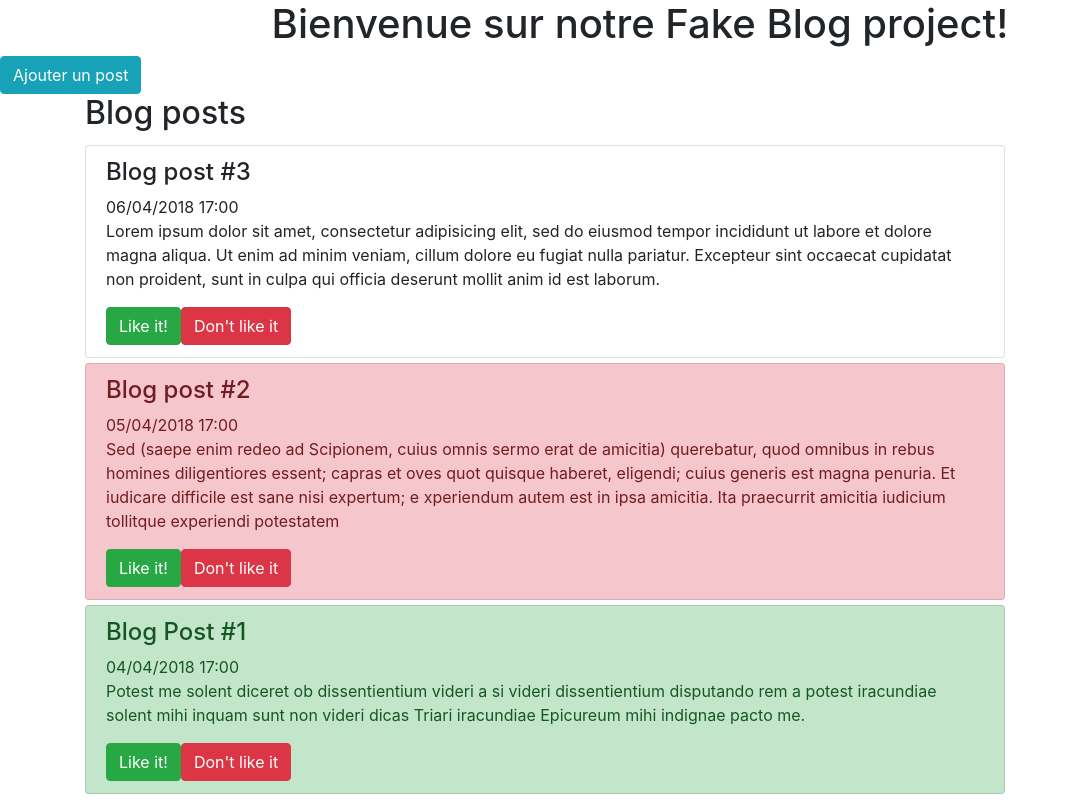
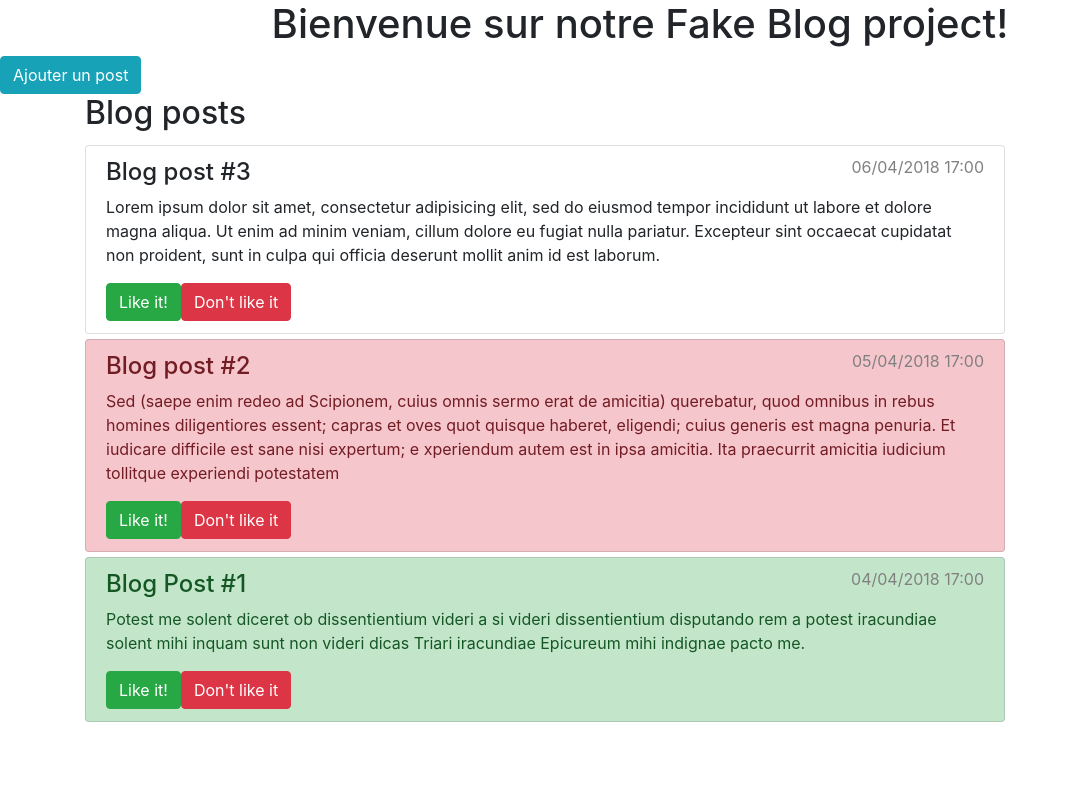
Before and after one commit to gbesset/lab-oc-project-blog, an Angular app: page / in a window 1280 px wide. Shown: the whole page, without its empty margins (0-1068 px from the left). Built offline with nearby package versions, Linux system fonts and the light colour scheme.

Commit message:
mise en page date

```diff
--- a/src/app/post-list-item/post-list-item.component.css
+++ b/src/app/post-list-item/post-list-item.component.css
@@ -1,3 +1,9 @@
 .blog{
 	margin-top:5px;
 }
+
+.blogDate{
+	margin-top:-40px;
+	float:right;
+	color:grey;
+}
--- a/src/app/post-list-item/post-list-item.component.html
+++ b/src/app/post-list-item/post-list-item.component.html
@@ -3,7 +3,7 @@
 				'list-group-item-danger' : getFeedBack() === 'disliked',
 				'' : getFeedBack() === 'default'
 				}">
-  <h4>{{ title }}</h4><span>{{ created_at | date:'dd/MM/yyyy HH:mm' }}</span>
+  <h4>{{ title }}</h4><span class="blogDate">{{ created_at | date:'dd/MM/yyyy HH:mm' }}</span>
   <p>{{ content }}</p>
   <button class="btn btn-success" (click)="onLike()">Like it!</button>
   <button class="btn btn-danger" (click)="onDislike()">Don't like it</button>
```
